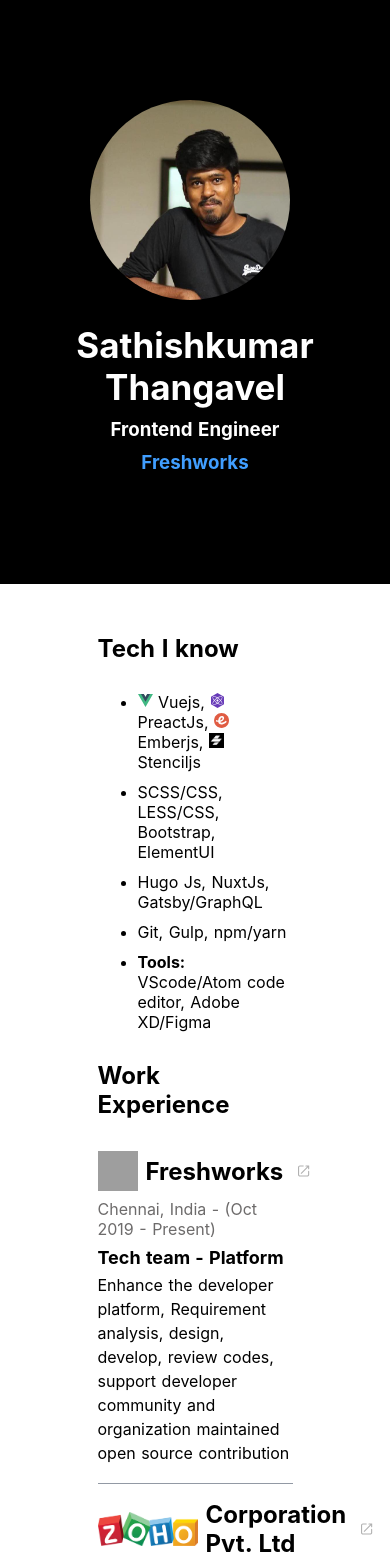
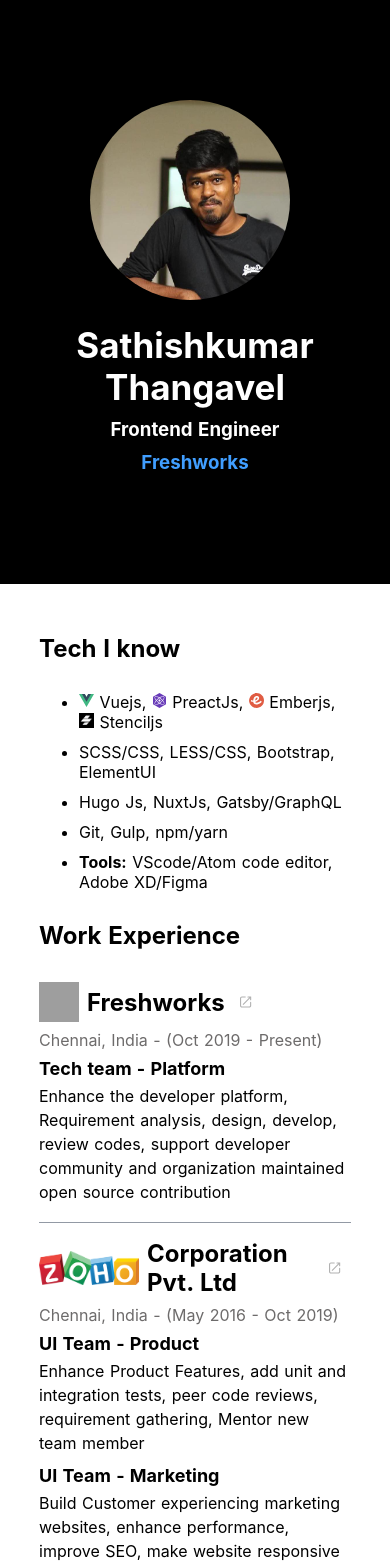
Before and after one commit to SathishkumarThangavel/my-website, a Nuxt app: page / in a window 390 px wide. Shown: the top 1566 px of the page. Built offline with nearby package versions, Linux system fonts and the light colour scheme; grey boxes are pictures that could not be loaded.

Commit message:
mobile responsive

```diff
--- a/components/AboutMe.vue
+++ b/components/AboutMe.vue
@@ -120,4 +120,9 @@
         margin-bottom: 0.5rem;
         border-color: rgb(74, 85, 104);
     }
+    @media screen and (max-width: 600px) {
+        .section-container {
+            max-width: 80%;
+        }
+    }
 </style>
```
